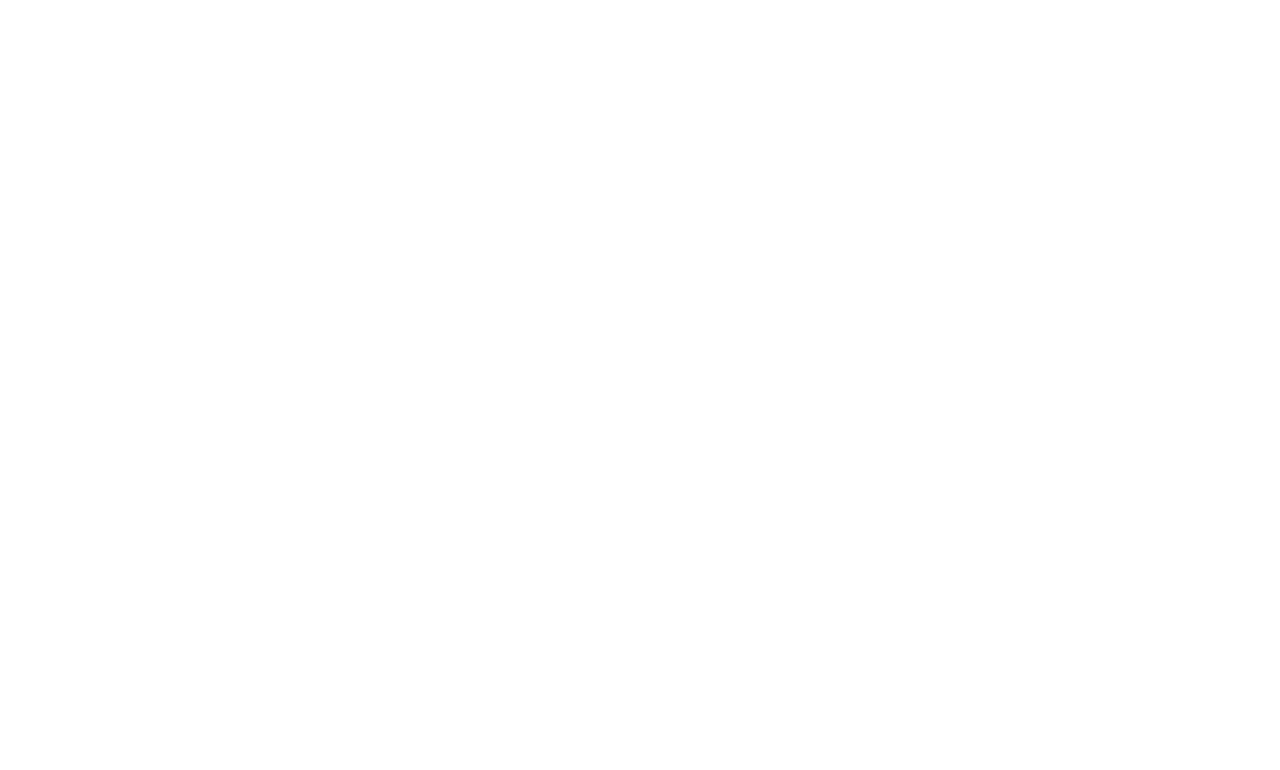
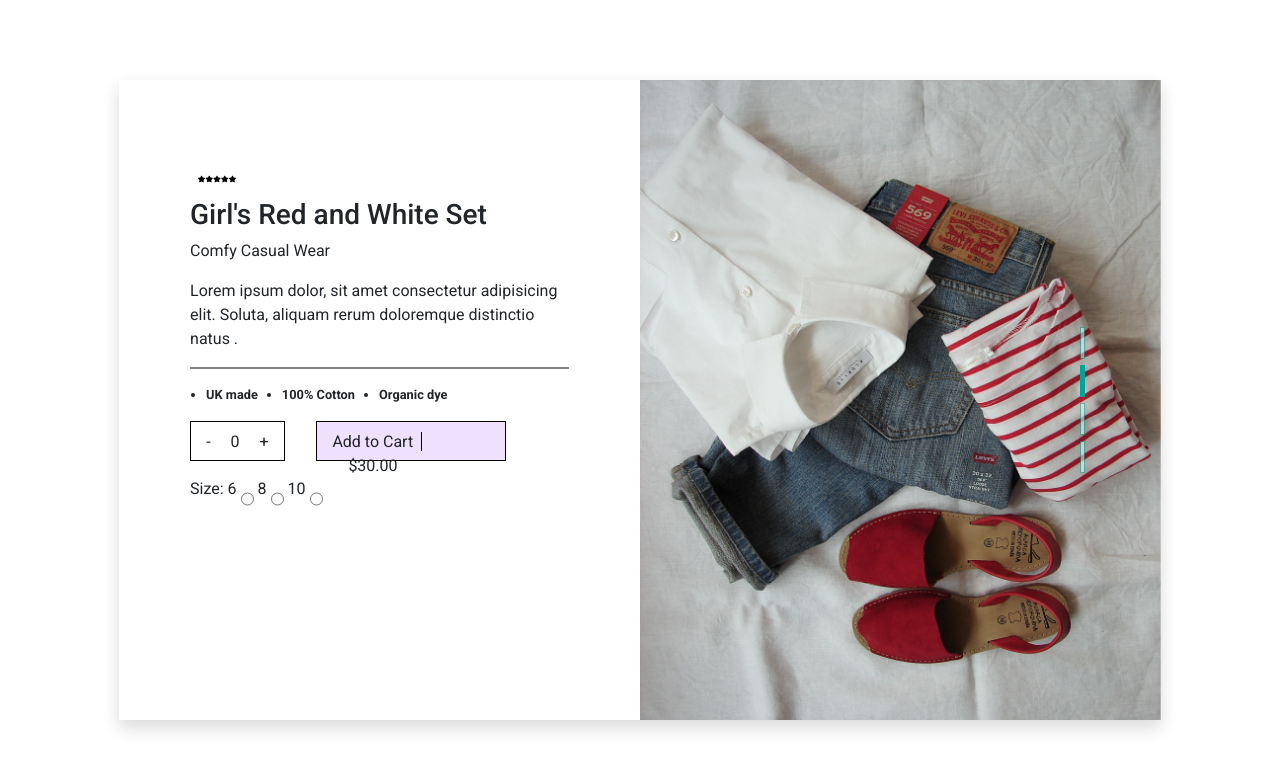
Before and after one commit to Adenikym/styleest-form, a Vue app: page /product in a window 1280 px wide. Shown: the top 770 px of the page. Built offline with nearby package versions, Linux system fonts and the light colour scheme.

Commit message:
product display

```diff
--- a/src/main.js
+++ b/src/main.js
@@ -3,6 +3,7 @@
 import router from './router'
 import 'bootstrap'
 import 'bootstrap/dist/css/bootstrap.min.css'
+
 Vue.config.productionTip = false
 
 new Vue({
--- a/src/router/index.js
+++ b/src/router/index.js
@@ -21,6 +21,20 @@
     path:'/company',
     name:'company',
     component: () => import(/* webpackChunkName: "company" */ '../views/About.vue')
+  },
+
+  {
+    path:'/display',
+    name:'display',
+    component: () => import(/* webpackChunkName: "display" */ '../views/Display.vue')
+
+  },
+
+  {
+    path:'/product',
+    name:'product',
+    component: () => import(/* webpackChunkName: "product" */ '../views/FullDisplay.vue')
+
   }
 ]
 
--- a/src/views/About.vue
+++ b/src/views/About.vue
@@ -22,19 +22,28 @@
 
 
           </div>
-           <div class="rounded-circle " style="height:250px;width:250px;background-color:rgba(237, 34, 36,0.1);position:absolute;left:-40px;top:150px;">
-</div>
 
-<div class="pic col-lg-5 offset-lg-1">
+     <div class="pic col-lg-5 offset-lg-1">
 
-
+<div>
  <img src="../assets/company.jpg" width="80%" height="300px" alt="">
 </div>
 
 </div>
+</div>
 
 
 
+
+ <div class="reasons col-lg-12">
+
+   <div class="col-lg-2 shadow-sm" style="background-color:white;height:70px;z-index:1;position:relative;top:90px;left:30px;font-size:0.8rem;">Lorem ipsum dolor sit amet consectetur adipisicing elit. Adipisci, repellat?</div>
+   <div class="col-lg-2 shadow-sm" style="background-color:white;height:70px;z-index:1;position:relative;top:130px;left:70px;font-size:0.8rem;">Lorem ipsum dolor sit amet consectetur adipisicing elit. Est, voluptates!</div>
+   <div class="col-lg-2 shadow-sm" style="background-color:white;height:70px;z-index:1;position:relative;top:190px;left:25px;font-size:0.8rem;">Lorem ipsum dolor sit amet consectetur adipisicing elit. Eius, id?</div>
+
+           <div style="height:450px;width:450px;background-color:rgba(255,222,222,0.3);position:absolute;left:-150px;top:0px;"></div>
+
+          </div>
 </div>
 
   </div>
--- /dev/null
+++ b/src/views/Display.vue
@@ -0,0 +1,96 @@
+<template>
+  <div class="col-lg-12">
+      <div class="col-lg-10 offset-lg-1">
+<h1 class="text-center h3 mt-4">Products</h1>
+
+<div class="wrap-product col-lg-3 mt-4">
+<div class="single col-lg-12 shadow mt-4" style="height:300px;font-weight:700;">
+
+<img src="../assets/product.jpg"  alt="">
+
+<div class="more">
+<button>VIEW PRODUCT</button>
+</div>
+
+</div>
+<p class="mt-1 text-center">Girl's Casual Set</p>
+</div>
+      </div>
+  </div>
+</template>
+
+<script>
+export default {
+data(){
+    return{
+
+    }
+}
+}
+</script>
+
+<style scoped>
+.single{
+
+    border-radius: 15px;
+	padding: 1.5rem;
+	background: white;
+	position: relative;
+	display: flex;
+	align-items: flex-end;
+	transition: 0.4s ease-out;
+
+
+}
+
+.single img{
+    width: 100%;
+    height:100%;
+    object-fit:cover;
+    position:absolute;
+    top: 0;
+	left: 0;
+	border-radius: 10px
+}
+
+.single:hover{
+transform: translateY(20px);
+opacity:1
+}
+
+
+.single:before{
+   opacity: 1
+}
+
+.more{
+    opacity:0;
+    width:100%;
+height:100%;
+position:absolute;
+top:0;
+left:0;
+}
+
+.more button{
+    margin-left:22% ;
+    margin-top:140px;
+    background:none;
+    color:white;
+    border:1px solid white;
+}
+
+.more:hover{background-color:rgba(0,0,0,0.7);
+opacity: 1;
+
+
+animation-name: myoverlay;
+}
+
+
+.describe{
+    background-color: black;
+    color:white;
+
+}
+</style>
--- /dev/null
+++ b/src/views/FullDisplay.vue
@@ -0,0 +1,195 @@
+<template>
+  <div class="col-lg-12 " style="font-family: 'Roboto', sans-serif;">
+      <div class="display-card col-lg-10 offset-lg-1 shadow d-flex px-0">
+
+
+<div class="description col-lg-6">
+
+    <div class="inner col-lg-10 offset-lg-1">
+    <img src="../assets/rating.svg" style="width:10%;margin-left:2%;margin-top:80px;" alt="">
+  <h2 class="h3">Girl's Red and White Set</h2>
+  <p>Comfy Casual Wear</p>
+
+ <p style="font-size:1rem;"> Lorem ipsum dolor, sit amet consectetur adipisicing elit. Soluta, aliquam rerum doloremque distinctio natus .</p>
+<hr style="color:grey;border:1px solid grey;">
+
+<ul class="points d-flex px-0 ml-3" style="font-size:0.8rem;font-weight:bold;">
+    <li>UK made</li>
+    <li class="ml-4">100% Cotton</li>
+    <li class="ml-4">Organic dye</li>
+</ul>
+
+<div class="cart-section  px-0 d-flex" >
+<div class="amount py-0 col-lg-3" style="border:1px solid black;display:flex;justify-content:center;font-size:1rem;height:40px;">
+    <p class="mt-2"><span >-</span>  <span class="ml-3">0</span> <span class="ml-3">+</span></p>
+</div>
+
+<div class="price py-0 col-lg-6 offset-lg-1" style="border:1px solid black;display:flex;justify-content:center;font-size:1rem;height:40px;background-color:#efe0fe;">
+    <p class="mt-2"><span style="border-right:1px solid black;padding-right:8px;" >Add to Cart</span>   <span class="ml-3">$30.00</span></p>
+</div>
+</div>
+
+<form action="" class="size d-flex form-group mt-3 ">
+<label for="">Size:</label>
+<p class="ml-1">6</p>
+<input class="ml-1 mt-1" type="radio" name="size" id="" value="6">
+<p class="ml-1 ">8</p>
+<input class="ml-1 mt-1" type="radio" name="size" id="" value="8">
+<p class="ml-1">10</p>
+<input class="ml-1 mt-1" type="radio" name="size" id="" value="10">
+</form>
+</div>
+</div>
+
+<div class="pic col-lg-6 px-0">
+
+
+
+
+
+  <section class="slide-wrapper">
+    <div class="container">
+<div id="myCarousel" class="carousel slide" data-ride="carousel">
+            <!-- Indicators -->
+            <ol class="carousel-indicators">
+                <li data-target="#myCarousel" data-slide-to="0" class="active"></li>
+                <li data-target="#myCarousel" data-slide-to="1"></li>
+                <li data-target="#myCarousel" data-slide-to="2"></li>
+                <li data-target="#myCarousel" data-slide-to="3"></li>
+            </ol>
+
+            <!-- Wrapper for slides -->
+            <div class="carousel-inner">
+                <div class="carousel-item active">
+                  <img src="../assets/product.jpg" width="100%" height="100%" alt="">
+                </div>
+                <div class="carousel-item">
+                  <img src="../assets/product.jpg" width="100%" height="100%" alt="">
+                </div>
+                <div class="carousel-item">
+                   <img src="../assets/product.jpg" width="100%" height="100%" alt="">
+                </div>
+ <div class="carousel-item ">
+                 <h3 class="mt-4" style="font-weight:900;" >Customer Reviews</h3>
+
+                 <p class="score" style="font-size:3rem;font-weight:800;">4.7</p>
+<div class="rate-bars px-2">
+       <div class="progress mb-4 ">
+  <div class="progress-bar w-75" role="progressbar" aria-valuenow="75" aria-valuemin="0" aria-valuemax="100"></div>
+</div>
+
+   <div class="progress mb-4 ">
+  <div class="progress-bar w-25" role="progressbar" aria-valuenow="25" aria-valuemin="0" aria-valuemax="100"></div>
+</div>
+
+ <div class="progress mb-4">
+  <div class="progress-bar w-50" role="progressbar" aria-valuenow="50" aria-valuemin="0" aria-valuemax="100"></div>
+</div>
+<div class="progress mb-4">
+  <div class="progress-bar " role="progressbar" aria-valuenow="10" aria-valuemin="0" aria-valuemax="100" style="width:15%;"></div>
+</div>
+
+<div class="progress mb-4">
+  <div class="progress-bar " role="progressbar" aria-valuenow="50" aria-valuemin="0" style="width:9%" aria-valuemax="100"></div>
+</div>
+<button class="btn" style="border:1px solid pink;">VIEW ALL</button>
+</div>
+
+                </div>
+            </div>
+        </div>
+    </div>
+</section>
+
+
+</div>
+      </div>
+  </div>
+
+</template>
+
+<script>
+
+import $ from 'jquery'
+
+
+export default {
+mounted(){
+    $('.carousel').carousel({
+  interval: 3000
+})
+}
+}
+</script>
+
+<style scoped>
+.display-card{
+    height:80vh;
+    margin-top:10vh;
+}
+
+.carousel-inner,.carousel,.carousel-item,.container,.fill {
+    height:100%;
+    min-height:400px;
+    width:100%;
+    background-position:center center;
+    background-size:cover;
+}
+.slide-wrapper{display:inline;}
+.slide-wrapper .container{padding:0;}
+
+
+/*------------------------------ vertical bootstrap slider----------------------------*/
+
+.carousel-inner> .carousel-item.carousel-item-next ,
+.carousel-inner > .carousel-item.active.carousel-item-right{
+    transform: translate3d(0, 100%, 0); -webkit-transform: translate3d(0, 100%, 0); -ms-transform: translate3d(0, 100%, 0); -moz-transform: translate3d(0, 100%, 0); -o-transform: translate3d(0, 100%, 0);  top: 0;
+
+}
+.carousel-inner > .carousel-item.carousel-item-prev ,
+.carousel-inner > .carousel-item.active.carousel-item-left{
+    transform: translate3d(0,-100%, 0); -webkit-transform: translate3d(0,-100%, 0);  -moz-transform: translate3d(0,-100%, 0);-ms-transform: translate3d(0,-100%, 0); -o-transform: translate3d(0,-100%, 0); top: 0;
+
+}
+.carousel-inner > .carousel-item.next.carousel-item-left ,
+.carousel-inner > .carousel-item.carousel-item-prev.carousel-item-right ,
+.carousel-inner > .carousel-item.active{
+    transform:translate3d(0,0,0); -webkit-transform:translate3d(0,0,0);-ms-transform:translate3d(0,0,0);; -moz-transform:translate3d(0,0,0); -o-transform:translate3d(0,0,0); top:0;
+}
+
+/*------------------------------- vertical carousel indicators ------------------------------*/
+.carousel-indicators{
+    position:absolute;
+    top:0;
+    bottom:0;
+    margin:auto;
+    height:20px;
+    right:10px; left:auto;
+    width:auto;
+    -webkit-transform: rotate(90deg);
+    -moz-transform: rotate(90deg);
+    -ms-transform: rotate(90deg);
+    -o-transform: rotate(90deg);
+    transform: rotate(90deg);
+}
+.carousel-indicators li{
+    display:block; margin-bottom:5px; border:1px solid #00a199;
+
+}
+.carousel-indicators li.active{
+    margin-bottom:5px; background:#00a199;
+
+}
+
+.rate-bars{
+    height:60px;
+    background-color: white;
+
+}
+
+.progress{
+    height:28px;
+
+}
+
+</style>
```
Also changed, not shown: src/assets/product.jpg (added), src/assets/rating.svg (added).
